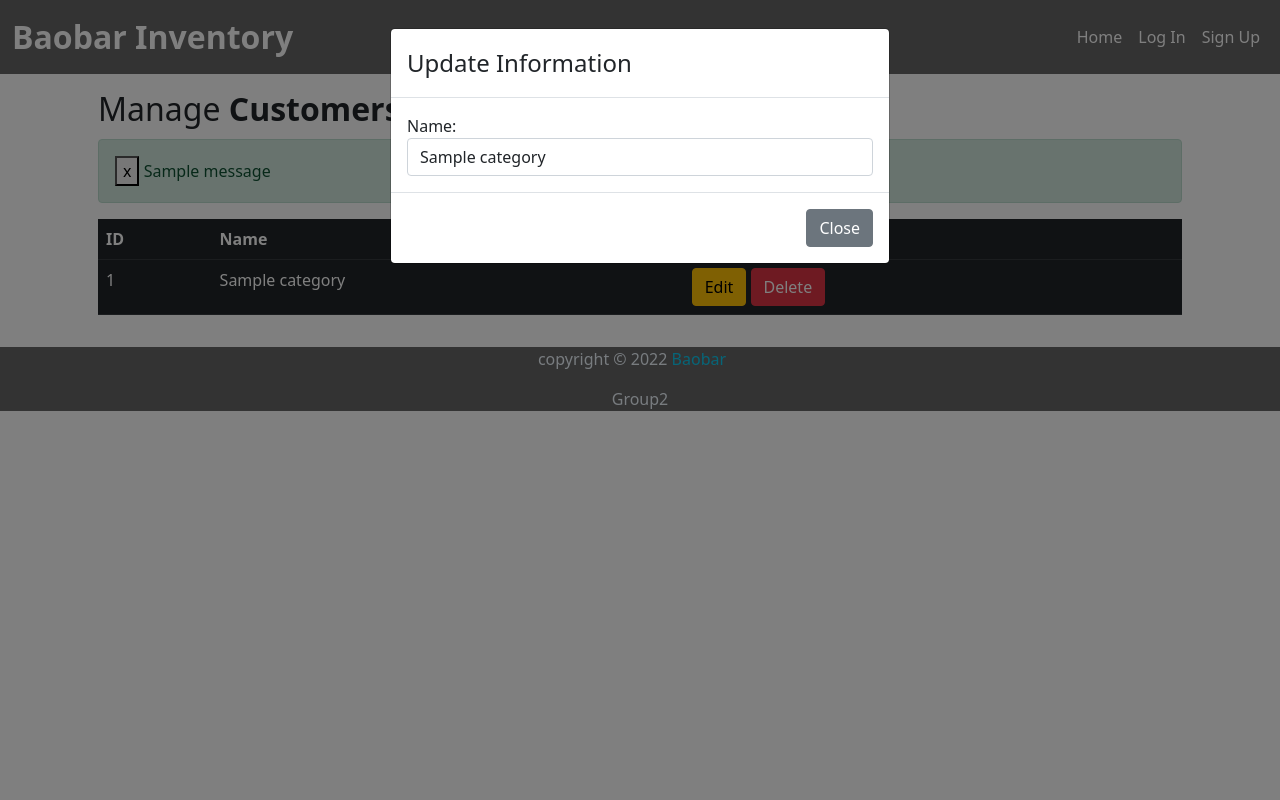
After one commit to maureenndiema/Baoba-Inventory-System, a Flask app: template app/templates/category.html in a window 1280 px wide, after a click on "Edit". The commit adds this page. Run offline with Flask 2, Linux system fonts and the light colour scheme; the template is opened without the code that fills it: values that come from a table or form of the project are taken from there, others are empty; tables that the repository leaves empty hold one stand-in row (values such as "Sample post"); one stand-in notice (Sample message) is shown; some libraries are stand-ins or nearby versions; some web fonts are replaced.

Commit message:
Create class category functionalities

```diff
--- a/app/models.py
+++ b/app/models.py
@@ -68,8 +68,8 @@ class Category(db.Model):
     name=db.Column(db.String(90))
     product = db.relationship('Product', backref='category', lazy='dynamic')
 
-    def __repr__(self):
-        return f'User {self.name}'
+    def __init__(self, name):
+        self.name = name
 
 class Orders(db.Model):
     __tablename__ = 'orders'
--- /dev/null
+++ b/app/templates/category.html
@@ -0,0 +1,105 @@
+{% extends 'base.html' %}
+{% import 'bootstrap/wtf.html' as wtf%}
+{% block content %}
+
+    <div class="container">
+        <div class="row">
+            <div class="col md-12">
+                <div class="jumbotron p-3">
+                    <h2>Manage <b>Customers </b>  <button type="button"  class="btn btn-success float-right"
+                    data-toggle="modal" data-target="#mymodal">Add Category</button> </h2>
+                    {% with messages = get_flashed_messages() %}
+                    {% if messages %}
+                    {% for message in messages %}
+
+                    <div class="alert alert-success alert-dismissable" role="alert">
+                        <button type="button" class="close" data-dismiss="alert" aria-label="close">
+                            <span aria-hidden="true">x</span>
+                        </button>
+
+                    {{message}}
+
+                    </div>
+
+                    {% endfor %}
+                    {% endif %}
+                    {% endwith %}
+
+                    <table class="table table-hover table-dark">
+                        <tr>
+                            <th>ID</th>
+                            <th>Name</th>
+                            <th>Action</th>
+                        </tr>
+
+                        {% for row in category %}
+                        <tr>
+                            <td>{{row.id}}</td>
+                            <td>{{row.name}}</td>
+                            <td>
+                                <a href="/updatecategory/{{row.id}}" class="btn btn-warning btn-xs" data-toggle="modal" data-target="#modaledit{{row.id}}">Edit</a>
+                                <a href="/deletecategory/{{row.id}}" class="btn btn-danger btn-xs" onclick="return confirm('Are You Sure To Delete ?')">Delete</a>
+                            </td>
+                        </tr>
+
+                        <!-- Modal Edit Customer-->
+                        <div id="modaledit{{row.id}}" class="modal fade" role="dialog">
+                            <div class="modal-dialog">
+                                <div class="modal-content">
+                                    <div class="modal-header">
+                                        <h4 class="modal-title">Update Information</h4>
+                                    </div>
+                                    <div class="modal-body">
+                                        <form action="{{url_for('main.updatecategory')}}" method="POST">
+                                            <div class="form-group">
+                                                <label>Name:</label>
+                                                <input type="hidden"  name="id" value="{{row.id}}">
+                                                <input type="text" class="form-control" name="name" value="{{row.name}}">
+                                            </div>
+                                        </form>
+                                    </div>
+
+                                    <div class="modal-footer">
+                                        <button type="button" class="btn btn-secondary" data-dismiss="modal">Close</button>
+                                    </div>
+                                </div>
+                            </div>
+                        </div>
+
+                        {% endfor %}
+                    </table>
+                </div>
+
+    <!-- Modal Add Customer-->
+
+    <div id="mymodal" class="modal fade" role="dialog">
+        <div class="modal-dialog">
+            <div class="modal-content">
+                <div class="modal-header">
+                    <h4 class="modal-title">Add Category</h4>
+                </div>
+            <div class="modal-body">
+                <form action="{{url_for('main.insertcategory')}}" method="POST">
+                    <div class="form-group">
+                        <label>Name:</label>
+                        <input type="text" class="form-control" name="name" required="1">
+                    </div>
+                    <div class="form-group">
+                        <button class="btn btn-primary" type="submit">Add Category</button>
+                    </div>
+                </form>
+            </div>
+            <div class="modal-footer">
+                <button type="button" class="btn btn-secondary" data-dismiss="modal">Close</button>
+            </div>
+
+            </div>
+        </div>
+
+    </div>
+</div>
+
+</div>
+
+</div>
+{% endblock %}
--- a/app/templates/index.html
+++ b/app/templates/index.html
@@ -13,7 +13,7 @@
             </a>
         </div>
         <div class="col-lg-4 mt-2">
-            <a href="">
+            <a href="/category">
                 <div class="card thumbnail" style="width: 100%;height: 40vh;background-color: #A5DCED;">
                     <img src="{{ url_for('static', filename = 'images/bottle.png')}}" class="card-img-top" alt="images" style="height: 200px; width: 200px; margin-left: 25%;">
                     <div class="card-body">
```
Also changed, not shown: app/main/views.py (+44 -0 lines).
